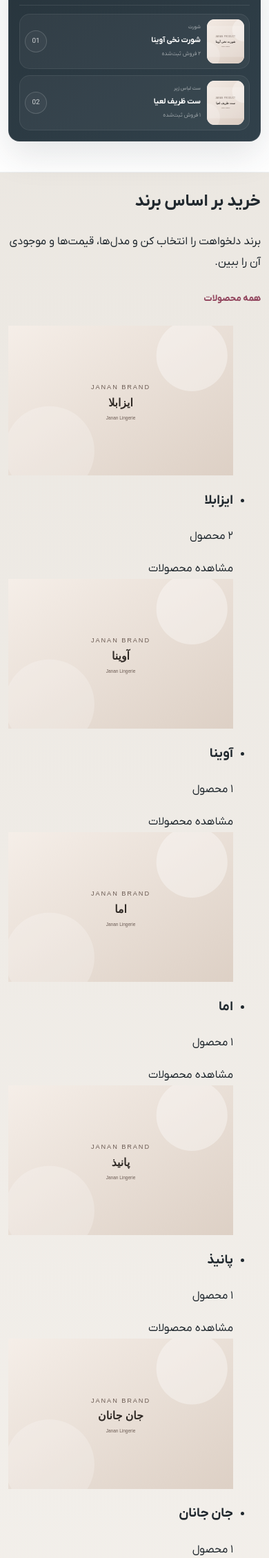
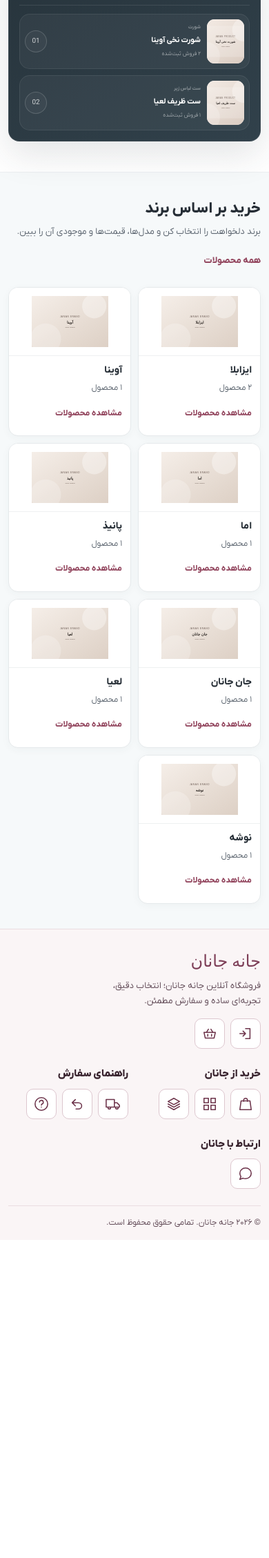
Before and after one commit to MREZA-MJDi/psychic-spork, a Laravel app: page / in a window 390 px wide. Shown: the part 3145-5403 px from the top of the page at 69% size. After the commit the page ends 4924 px from the top, so only its background shows below. Run offline with Laravel 12, Linux system fonts and the light colour scheme; data comes from the database, SQL or seed files in the repository; data that the repository does not hold is empty; style sheets or scripts are compiled from the project's sources; parts of the project's set-up code (start-up, migrations or seed data) failed here and were passed over; some libraries are stand-ins or nearby versions; some web fonts are replaced.

Commit message:
Replace asymmetric brand layout and grayscale with compact responsive shopping grid

```diff
--- a/resources/css/home.css
+++ b/resources/css/home.css
@@ -892,494 +892,141 @@ position:
         center;
 }
 
-.home-brands {
-position:
-        relative;
-
-    padding-block:
-        clamp(64px, 7vw, 92px);
-
-    overflow:
-        hidden;
-
-    background:
-        #f5f9fb;
-}
-
-.home-brands::before {
-content:
-        "";
-
-    position:
-        absolute;
-
-    left:
-        -12rem;
-
-    bottom:
-        -14rem;
-
-    width:
-        34rem;
-
-    height:
-        34rem;
-
-    border-radius:
-        50%;
-
-    background:
-        radial-gradient(
-            circle,
-            rgba(231, 178, 197, .12),
-            transparent 68%
-        );
-
-    pointer-events:
-        none;
-}
-
-.home-brands::after {
-content:
-        "";
-
-    position:
-        absolute;
-
-    top:
-        3rem;
-
-    right:
-        8%;
-
-    width:
-        12rem;
-
-    height:
-        12rem;
-
-    border:
-        1px solid rgba(98, 178, 209, .09);
-
-    border-radius:
-        50%;
-
-    pointer-events:
-        none;
-}
-
-.home-brands .container {
-position:
-        relative;
-
-    z-index:
-        1;
-}
-
-.home-brands__head {
-align-items:
-        flex-end;
-
-    margin-bottom:
-        30px;
-}
-
-.home-brands__intro {
-max-width:
-        650px;
-}
-
-.home-brands__intro h2 {
-margin-top:
-        10px;
-
-    color:
-        var(--janan-ink-strong);
-
-    font-size:
-        clamp(
-            28px,
-            3.5vw,
-            46px
-        );
-
-    font-weight:
-        620;
-
-    letter-spacing:
-        -.055em;
-
-    line-height:
-        1.18;
-}
-
-.home-brands__intro p {
-max-width:
-        530px;
-
-    margin-top:
-        12px;
-
-    color:
-        var(--janan-muted);
-
-    font-size:
-        11px;
-
-    line-height:
-        2.1;
-}
-
-.home-brand-rail {
-display:
-        grid;
-
-    grid-template-columns:
-        minmax(0, 1.55fr)
-        repeat(2, minmax(0, 1fr));
-
-    grid-template-rows:
-        repeat(2, minmax(0, 230px));
-
-    gap:
-        14px;
-}
-
-.home-brand-tile {
-position:
-        relative;
-
-    display:
-        flex;
-
-    flex-direction:
-        column;
-
-    justify-content:
-        space-between;
-
-    min-width:
-        0;
-
-    overflow:
-        hidden;
-
-    padding:
-        22px;
-
-    border:
-        1px solid rgba(57, 65, 74, .08);
-
-    border-radius:
-        20px;
-
-    background:
-        rgba(255, 255, 255, .76);
-
-    box-shadow:
-        0 16px 40px rgba(57, 65, 74, .045);
-
-    text-decoration:
-        none;
-
-    isolation:
-        isolate;
-
-    transition:
-        transform .5s var(--janan-ease),
-        box-shadow .5s var(--janan-ease),
-        border-color .5s ease,
-        background .5s ease;
-}
-
-.home-brand-tile.is-featured {
-grid-row:
-        span 2;
-
-    padding:
-        28px;
-}
-
-.home-brand-tile::before {
-content:
-        "";
-
-    position:
-        absolute;
-
-    inset:
-        auto -4rem -7rem auto;
-
-    width:
-        14rem;
-
-    height:
-        14rem;
-
-    border-radius:
-        50%;
-
-    background:
-        radial-gradient(
-            circle,
-            rgba(159, 212, 234, .18),
-            transparent 68%
-        );
-
-    z-index:
-        -1;
-
-    transition:
-        transform .65s var(--janan-ease);
-}
-
-.home-brand-tile:nth-child(odd)::before {
-background:
-        radial-gradient(
-            circle,
-            rgba(231, 178, 197, .16),
-            transparent 68%
-        );
-}
-
-.home-brand-tile__number {
-position:
-        absolute;
-
-    top:
-        18px;
-
-    right:
-        19px;
-
-    color:
-        rgba(57, 65, 74, .36);
-
-    font:
-        500 8px/1 var(--janan-font);
-
-    letter-spacing:
-        .08em;
-}
-
-.home-brand-tile__logo {
-flex:
-        1;
-
-    display:
-        flex;
-
-    align-items:
-        center;
-
-    justify-content:
-        center;
-
-    min-height:
-        120px;
-}
-
-.home-brand-tile.is-featured .home-brand-tile__logo {
-min-height:
-        220px;
-}
-
-.home-brand-tile__logo img {
-display:
-        block;
-
-    width:
-        min(82%, 280px);
-
-    max-width:
-        min(82%, 280px);
-
-    max-height:
-        132px;
-
-    object-fit:
-        contain;
-
-    opacity:
-        .88;
-
-    filter:
-        grayscale(1)
-        contrast(.88);
-
-    transition:
-        transform .6s var(--janan-ease),
-        opacity .5s ease,
-        filter .5s ease;
-}
-
-.home-brand-tile.is-featured .home-brand-tile__logo img {
-width:
-        min(86%, 360px);
-
-    max-width:
-        min(86%, 360px);
-
-    max-height:
-        165px;
-}
-
-.home-brand-tile__initial {
-display:
-        inline-flex;
-
-    align-items:
-        center;
-
-    justify-content:
-        center;
-
-    width:
-        76px;
-
-    height:
-        76px;
-
-    border:
-        1px solid rgba(57, 65, 74, .10);
-
-    border-radius:
-        50%;
-
-    color:
-        var(--janan-ink);
-
-    background:
-        rgba(255, 255, 255, .72);
-
-    font:
-        500 28px/1 var(--janan-font);
-}
-
-.home-brand-tile.is-featured .home-brand-tile__initial {
-width:
-        112px;
-
-    height:
-        112px;
-
-    font-size:
-        42px;
-}
-
-.home-brand-tile__footer {
-display:
-        flex;
-
-    align-items:
-        flex-end;
-
-    justify-content:
-        space-between;
-
-    gap:
-        16px;
-
-    padding-top:
-        14px;
-
-    border-top:
-        1px solid rgba(57, 65, 74, .08);
-}
-
-.home-brand-tile__name {
-display:
-        flex;
-
-    flex-direction:
-        column;
-
-    gap:
-        5px;
-
-    min-width:
-        0;
-}
-
-.home-brand-tile__name strong {
-overflow:
-        hidden;
-
-    color:
-        var(--janan-ink-strong);
-
-    font-size:
-        17px;
-
-    font-weight:
-        620;
-
-    letter-spacing:
-        -.035em;
-
-    line-height:
-        1.3;
-
-    text-overflow:
-        ellipsis;
-
-    white-space:
-        nowrap;
-}
-
-.home-brand-tile.is-featured .home-brand-tile__name strong {
-font-size:
-        25px;
-}
-
-.home-brand-tile__name span {
-color:
-        var(--janan-muted);
-
-    font-size:
-        9px;
-
-    line-height:
-        1.4;
-}
-
-.home-brand-tile:hover {
-transform:
-        translateY(-4px);
-
-    border-color:
-        rgba(98, 178, 209, .20);
-
-    background:
-        #ffffff;
-
-    box-shadow:
-        0 26px 55px rgba(57, 65, 74, .08);
-}
-
-.home-brand-tile:hover::before {
-transform:
-        scale(1.15);
-}
-
-.home-brand-tile:hover .home-brand-tile__logo img {
-opacity:
-        1;
-
-    filter:
-        grayscale(0)
-        contrast(1);
-
-    transform:
-        scale(1.045);
-}
-
-.home-brand-tile:focus-visible {
-outline:
-        2px solid var(--janan-sky-500);
-
-    outline-offset:
-        4px;
+/* Shoppable brand discovery, shared widget navigation and equal card geometry. */
+.home-brand-shop {
+    min-width: 0;
+    padding-block: clamp(36px, 5vw, 64px);
+    background: #f6f9fa;
+    scroll-margin-top: 100px;
+}
+.home-brand-shop .container { min-width: 0; }
+.home-brand-shop__head {
+    display: flex;
+    align-items: center;
+    justify-content: space-between;
+    flex-wrap: wrap;
+    gap: 8px 20px;
+    margin-bottom: 24px;
+}
+.home-brand-shop__intro { min-width: 0; }
+.home-brand-shop__intro h2 {
+    margin: 0 0 5px;
+    font-size: clamp(22px, 3vw, 36px);
+    line-height: 1.5;
+    color: var(--janan-ink-strong);
+    font-weight: 750;
+}
+.home-brand-shop__intro p {
+    margin: 0;
+    font-size: 13px;
+    color: #626b75;
+    line-height: 1.9;
+}
+.home-brand-shop__grid {
+    display: grid;
+    grid-template-columns: repeat(4, minmax(0, 1fr));
+    grid-auto-rows: 1fr;
+    gap: 14px;
+    list-style: none;
+    margin: 0;
+    padding: 0;
+}
+.home-brand-shop__grid > li { display: flex; min-width: 0; }
+.home-brand-shop__card {
+    display: flex;
+    flex-direction: column;
+    width: 100%;
+    min-width: 0;
+    overflow: hidden;
+    border: 1px solid #e5e9eb;
+    border-radius: 14px;
+    background: #fff;
+    box-shadow: 0 3px 12px rgba(57,65,74,.04);
+    transition: border-color .2s ease, box-shadow .2s ease, transform .2s ease;
+}
+.home-brand-shop__media {
+    display: grid;
+    place-items: center;
+    aspect-ratio: 16 / 9;
+    min-width: 0;
+    padding: clamp(12px, 2vw, 24px);
+    overflow: hidden;
+    background: #fff;
+    border-bottom: 1px solid #eef0f1;
+}
+.home-brand-shop__media img {
+    display: block;
+    width: 100%;
+    height: 100%;
+    min-height: 0;
+    max-height: 100%;
+    object-fit: contain;
+    filter: none;
+    opacity: 1;
+}
+.home-brand-shop__fallback {
+    display: grid;
+    place-items: center;
+    width: 100%;
+    height: 100%;
+    padding: 8px;
+    color: #93475f;
+    font-size: clamp(15px, 2vw, 24px);
+    font-weight: 750;
+    text-align: center;
+    overflow-wrap: anywhere;
+    background: #faf1f4;
+    border-radius: 8px;
+}
+.home-brand-shop__info {
+    display: flex;
+    flex-direction: column;
+    flex: 1;
+    align-items: flex-start;
+    gap: 5px;
+    padding: 12px 16px;
+}
+.home-brand-shop__info h3 {
+    color: var(--janan-ink-strong);
+    font-size: 16px;
+    font-weight: 750;
+    line-height: 1.55;
+    margin: 0;
+    overflow-wrap: anywhere;
+}
+.home-brand-shop__info p {
+    color: #626b75;
+    font-size: 12px;
+    line-height: 1.6;
+    margin: 0;
+}
+.home-brand-shop__action {
+    color: #93475f;
+    font-size: 13px;
+    font-weight: 750;
+    line-height: 1.6;
+    display: inline-flex;
+    align-items: center;
+    min-height: 44px;
+    margin-top: auto;
+    text-underline-offset: 4px;
+}
+.home-brand-shop__card:hover { border-color: #c991a5; box-shadow: 0 6px 18px rgba(57,65,74,.08); transform: translateY(-2px); }
+.home-brand-shop__card:hover .home-brand-shop__action { text-decoration: underline; }
+.home-brand-shop__card:focus-visible { outline: 2px solid #93475f; outline-offset: 3px; }
+@media (max-width: 1000px) {
+    .home-brand-shop__grid { grid-template-columns: repeat(3, minmax(0, 1fr)); }
+}
+@media (max-width: 640px) {
+    .home-brand-shop__grid { grid-template-columns: repeat(2, minmax(0, 1fr)); gap: 10px; }
+    .home-brand-shop__head { margin-bottom: 16px; }
+    .home-brand-shop__info { padding: 10px 12px; }
+    .home-brand-shop__info h3 { font-size: 14px; }
+    .home-brand-shop__action { font-size: 12px; }
+}
+@media (prefers-reduced-motion: reduce) {
+    .home-brand-shop__card { transition: none; }
+    .home-brand-shop__card:hover { transform: none; }
 }
 
 /* =========================================================
```
